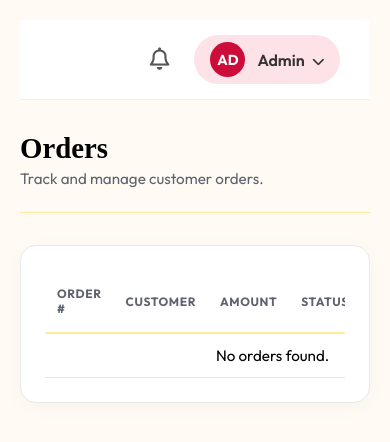
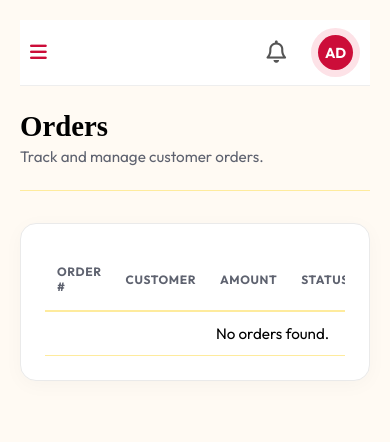
Before and after one commit to mynexasolutions-spec/luvtale-project, a Flask app: page /admin/orders in a window 390 px wide. Shown: the top 442 px of the page. Run offline with Flask 3, Linux system fonts and the light colour scheme; the visitor is signed in with stand-in values (Sample User, id 1); parts of the project's set-up code (start-up, migrations or seed data) failed here and were passed over.

Commit message:
updated mobile reponsiveness of admin dashboard

```diff
--- a/static/css/admin.css
+++ b/static/css/admin.css
@@ -1074,61 +1074,162 @@ th {
     .sidebar {
         transform: translateX(-100%);
         transition: transform 0.3s ease;
+        z-index: 1000 !important;
     }
 
     .admin-container.sidebar-active .sidebar {
         transform: translateX(0);
     }
 
+    .admin-container.sidebar-active::before {
+        content: '';
+        position: fixed;
+        top: 0;
+        left: 0;
+        right: 0;
+        bottom: 0;
+        background: rgba(0, 0, 0, 0.4);
+        z-index: 999;
+        pointer-events: none;
+    }
+
     .main-content {
         margin-left: 0;
         width: 100%;
         padding: 1.25rem;
-        /* Reduced and balanced padding for mobile */
     }
 
     .mobile-toggle {
-        display: block;
+        display: block !important;
+    }
+
+    .dashboard-grid {
+        grid-template-columns: 1fr !important;
+        gap: 20px !important;
+    }
+
+    select {
+        appearance: auto !important;
+        -webkit-appearance: auto !important;
+        -moz-appearance: auto !important;
+        background-image: none !important;
+        padding: 6px 10px !important;
+        font-size: 0.85rem !important;
+        width: 100% !important;
+        max-width: 250px !important;
+        border: 1.5px solid var(--border-color) !important;
+        border-radius: 8px !important;
     }
 }
 
 @media (max-width: 768px) {
     .stats-grid {
-        grid-template-columns: repeat(2, 1fr);
+        grid-template-columns: repeat(2, 1fr) !important;
+        gap: 15px !important;
     }
 
     .dashboard-sections {
-        grid-template-columns: 1fr;
-    }
-
-    .dashboard-grid {
-        grid-template-columns: 1fr;
+        grid-template-columns: 1fr !important;
     }
 
     .top-header {
-        margin-bottom: 2rem;
+        margin-bottom: 1.5rem !important;
+        padding: 10px 15px !important;
+        gap: 15px !important;
     }
 
     .search-bar {
-        display: none;
+        display: none !important;
+    }
+
+    /* Stack form layout grids that have inline styles */
+    div[style*="display: grid"][style*="grid-template-columns"]:not(.stats-grid) {
+        grid-template-columns: 1fr !important;
+        gap: 15px !important;
+    }
+
+    /* Wrap flex layouts that have inline styles */
+    div[style*="display: flex"][style*="gap"] {
+        flex-wrap: wrap !important;
+    }
+
+    .category-item-container {
+        flex-direction: column !important;
+        align-items: flex-start !important;
+        gap: 8px !important;
+    }
+
+
+    .modal-grid {
+        grid-template-columns: 1fr !important;
+        gap: 15px !important;
+    }
+
+    .modal-buttons {
+        flex-direction: column !important;
+        gap: 10px !important;
+        width: 100% !important;
+    }
+
+    .modal-buttons button {
+        width: 100% !important;
+        justify-content: center !important;
+    }
+
+    .page-header {
+        flex-direction: column !important;
+        align-items: flex-start !important;
+        gap: 15px !important;
+    }
+
+    .page-header .header-right {
+        width: 100% !important;
+        justify-content: flex-start !important;
+        flex-wrap: wrap !important;
+        gap: 10px !important;
+    }
+
+    .btn-category-action {
+        padding: 8px 12px !important;
+        font-size: 0.8rem !important;
+        border-radius: 8px !important;
+    }
+
+    .table-responsive {
+        width: 100% !important;
+        overflow-x: auto !important;
+        -webkit-overflow-scrolling: touch;
     }
 }
 
 @media (max-width: 480px) {
     .stats-grid {
-        grid-template-columns: repeat(2, 1fr);
-        gap: 0.75rem;
+        grid-template-columns: 1fr !important;
+        gap: 12px !important;
     }
 
     .admin-page-header {
-        flex-direction: column;
-        align-items: flex-start;
-        gap: 1rem;
+        flex-direction: column !important;
+        align-items: flex-start !important;
+        gap: 1rem !important;
     }
 
-    .admin-page-header .admin-btn {
-        width: 100%;
-        justify-content: center;
+    .admin-page-header .admin-btn,
+    .admin-page-header .btn {
+        width: 100% !important;
+        justify-content: center !important;
+    }
+
+    .top-header {
+        padding: 8px 10px !important;
+    }
+
+    .user-profile span {
+        display: none !important;
+    }
+
+    .user-profile {
+        padding: 6px !important;
     }
 }
 
--- a/templates/admin/base.html
+++ b/templates/admin/base.html
@@ -107,7 +107,7 @@
                 style="padding: 15px 30px; background: #fff; border-bottom: 1px solid #eee; display: flex; justify-content: space-between; align-items: center;">
                 <div class="header-left" style="display: flex; align-items: center; gap: 20px; flex: 1;">
                     <button class="mobile-toggle" id="sidebarToggle"
-                        style="display: none; background: none; border: none; font-size: 1.2rem; cursor: pointer;">
+                        style="background: none; border: none; font-size: 1.2rem; cursor: pointer;">
                         <i class="fas fa-bars"></i>
                     </button>
                     <div class="search-bar" style="position: relative; width: 100%; max-width: 400px;">
@@ -202,10 +202,6 @@
             dropdownContent.style.display = dropdownContent.style.display === 'block' ? 'none' : 'block';
         });
 
-        document.addEventListener('click', function () {
-            dropdownContent.style.display = 'none';
-            document.querySelector('.notifications-dropdown').style.display = 'none';
-        });
 
         // Notifications Toggle
         const notifyBtn = document.querySelector('.admin-notifications');
@@ -229,8 +225,25 @@
             });
         }
 
-        document.getElementById('sidebarToggle').addEventListener('click', function () {
-            document.querySelector('.admin-container').classList.toggle('sidebar-active');
+        const sidebarToggle = document.getElementById('sidebarToggle');
+        const adminContainer = document.querySelector('.admin-container');
+        const sidebar = document.querySelector('.sidebar');
+
+        sidebarToggle.addEventListener('click', function (e) {
+            e.stopPropagation();
+            adminContainer.classList.toggle('sidebar-active');
+        });
+
+        sidebar.addEventListener('click', function (e) {
+            e.stopPropagation();
+        });
+
+        document.addEventListener('click', function () {
+            dropdownContent.style.display = 'none';
+            document.querySelector('.notifications-dropdown').style.display = 'none';
+            if (adminContainer.classList.contains('sidebar-active')) {
+                adminContainer.classList.remove('sidebar-active');
+            }
         });
 
         // Auto-hide flash messages after 3 seconds
--- a/templates/admin/categories.html
+++ b/templates/admin/categories.html
@@ -7,8 +7,8 @@
         <p style="color: var(--text-muted);">Manage product categories and collections.</p>
     </div>
     <div class="header-right" style="display: flex; gap: 15px;">
-        <a href="{{ url_for('admin_add_subcategory_page') }}" class="btn" style="background: #FDE2E7; color: var(--primary); border-radius: 12px; font-weight: 600; padding: 12px 20px;"><i class="fas fa-plus"></i> Add SubCategory</a>
-        <a href="{{ url_for('admin_add_category') }}" class="btn btn-primary" style="border-radius: 12px; font-weight: 600; padding: 12px 20px;"><i class="fas fa-plus"></i> Add New Category</a>
+        <a href="{{ url_for('admin_add_subcategory_page') }}" class="btn btn-category-action" style="background: #FDE2E7; color: var(--primary); border-radius: 12px; font-weight: 600; padding: 12px 20px;"><i class="fas fa-plus"></i> Add SubCategory</a>
+        <a href="{{ url_for('admin_add_category') }}" class="btn btn-primary btn-category-action" style="border-radius: 12px; font-weight: 600; padding: 12px 20px;"><i class="fas fa-plus"></i> Add New Category</a>
     </div>
 </div>
 
@@ -27,7 +27,7 @@
                 {% for cat in categories %}
                 <tr style="background: #fff; transition: transform 0.2s;">
                     <td style="padding: 10px 20px; border-radius: 15px 0 0 15px;">
-                        <div style="display: flex; align-items: center; gap: 15px;">
+                        <div class="category-item-container" style="display: flex; align-items: center; gap: 15px;">
                             <div style="width: 60px; height: 60px; background: #FFFAF3; border-radius: 15px; display: flex; align-items: center; justify-content: center; overflow: hidden; border: 1px solid #FEEB9D;">
                                 {% if cat.img %}
                                 <img src="{{ cat.img }}" alt="{{ cat.name }}" style="width: 100%; height: 100%; object-fit: cover;">
--- a/templates/admin/orders.html
+++ b/templates/admin/orders.html
@@ -68,7 +68,7 @@
         </div>
 
         <div id="admin-order-info" style="display: none;">
-            <div style="display: grid; grid-template-columns: 1fr 1fr; gap: 20px; margin-bottom: 20px;">
+            <div class="modal-grid" style="display: grid; grid-template-columns: 1fr 1fr; gap: 20px; margin-bottom: 20px;">
                 <div>
                     <h4 style="font-weight: 700; font-size: 0.85rem; margin-bottom: 10px; color: #111; text-transform: uppercase; letter-spacing: 0.5px;">Customer Info</h4>
                     <p style="margin: 0 0 6px; font-size: 0.9rem;"><strong style="color:#555;">Name:</strong> <span id="info-username"></span></p>
@@ -98,10 +98,10 @@
             <form id="admin-order-form" onsubmit="submitAdminOrderUpdate(event)" style="border-top: 1.5px solid #eee; padding-top: 20px;">
                 <input type="hidden" id="edit-order-id">
 
-                <div style="display: grid; grid-template-columns: 1fr 1fr; gap: 20px; margin-bottom: 20px;">
+                <div class="modal-grid" style="display: grid; grid-template-columns: 1fr 1fr; gap: 20px; margin-bottom: 20px;">
                     <div>
                         <label style="font-weight: 700; font-size: 0.85rem; display: block; margin-bottom: 8px; color: #444;">Order Status</label>
-                        <select id="edit-order-status" style="width: 100%; padding: 12px; border: 1.5px solid var(--border); border-radius: 8px; font-family: inherit; font-size: 0.9rem; background:#fff;">
+                        <select id="edit-order-status" style="width: 100%; padding: 12px; border: 1.5px solid var(--border-color); border-radius: 8px; font-family: inherit; font-size: 0.9rem; background:#fff;">
                             <option value="Pending">Pending</option>
                             <option value="Shipped">Shipped</option>
                             <option value="Paid">Paid</option>
@@ -119,7 +119,7 @@
 
                     <div id="edit-return-status-group" style="display: none;">
                         <label style="font-weight: 700; font-size: 0.85rem; display: block; margin-bottom: 8px; color: #444;">Request Status</label>
-                        <select id="edit-return-status" style="width: 100%; padding: 12px; border: 1.5px solid var(--border); border-radius: 8px; font-family: inherit; font-size: 0.9rem; background:#fff;">
+                        <select id="edit-return-status" style="width: 100%; padding: 12px; border: 1.5px solid var(--border-color); border-radius: 8px; font-family: inherit; font-size: 0.9rem; background:#fff;">
                             <option value="Pending">Pending</option>
                             <option value="Approved">Approved</option>
                             <option value="Rejected">Rejected</option>
@@ -127,7 +127,7 @@
                     </div>
                 </div>
 
-                <div style="display: flex; gap: 12px; justify-content: flex-end;">
+                <div class="modal-buttons" style="display: flex; gap: 12px; justify-content: flex-end;">
                     <button type="button" class="btn btn-secondary" onclick="closeAdminOrderModal()" style="padding: 10px 20px; font-weight:700;">Close</button>
                     <button type="submit" class="btn btn-primary" id="admin-save-btn" style="padding: 10px 25px; font-weight:700;">Save Changes</button>
                 </div>
```
